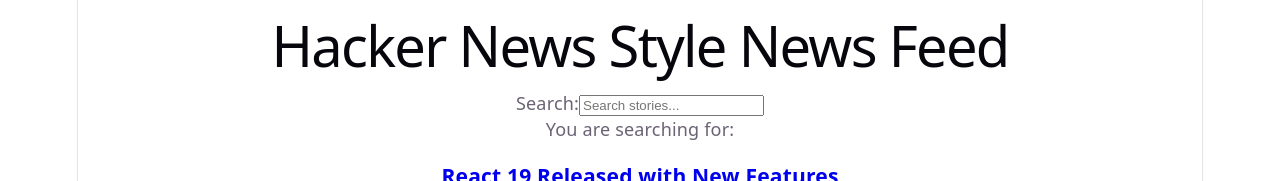
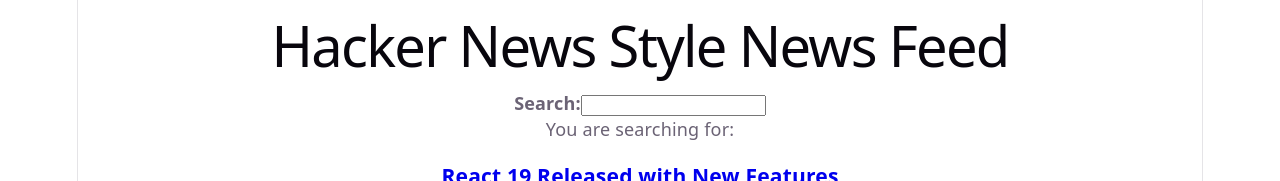
Before and after one commit to samar-khammeri/my-first-react-app, a React (Vite) app: page / in a window 1280 px wide. Shown: the top 181 px of the page. Built offline with nearby package versions, Linux system fonts and the light colour scheme.

Commit message:
Week 8: React reusable component and composition

```diff
--- a/src/App.jsx
+++ b/src/App.jsx
@@ -25,28 +25,20 @@
     </div>
   );
 };
-const Search = ({ onSearch, searchTerm }) => {
-  console.log("Search rendered");
-  const handleInput = (event) => {
-    console.log("User is typing:", event.target.value);
-    console.log("Input value:", event.target.value);
-    console.log("Event type:", event.type);
-    onSearch(event);
-  };
-
+const InputWithLabel = ({ id, children, value, onInputChange, type = "text" }) => {
   return (
     <>
-      <label htmlFor="search">Search:</label>
-    <input
-  type="text"
-  id="search"
-  placeholder="Search stories..."
-  onChange={handleInput}
-  value={searchTerm}
-/>
+      <label htmlFor={id}>{children}</label>
+      <input
+        id={id}
+        type={type}
+        value={value}
+        onChange={onInputChange}
+      />
     </>
   );
 };
+
   const Header = () => {
  console.log("Header rendered");
     return (
@@ -102,7 +94,13 @@
 return (
     <div>
       <Header />
-    <Search onSearch={handleSearch} />
+    <InputWithLabel
+  id="search"
+  value={searchTerm}
+  onInputChange={handleSearch}
+>
+  <strong>Search:</strong>
+</InputWithLabel>
     <p>You are searching for: <strong>{searchTerm}</strong></p>
     <List stories={filteredStories} />
     </div>
@@ -110,18 +108,3 @@
 };
 
 export default App;
-// What is a controlled component?
-// A controlled component is when React controls the input's value through state.
-// The value comes from props/state, not from the DOM. In my app, the search input
-// gets its value from searchTerm state and updates when setSearchTerm is called.
-//
-// What is a side effect in React?
-// A side effect is anything that affects something outside the React component.
-// Examples from my app: saving to localStorage, console.log statements.
-// Side effects should not happen during rendering, which is why we use useEffect.
-//
-// Why do we use useEffect instead of calling code directly?
-// If I called localStorage.setItem directly inside the component body, it would run
-// on every render, even when searchTerm hasn't changed. useEffect lets me control
-// when it runs by using a dependency array. It also runs after the browser paints,
-// so it doesn't slow down the UI.
```
